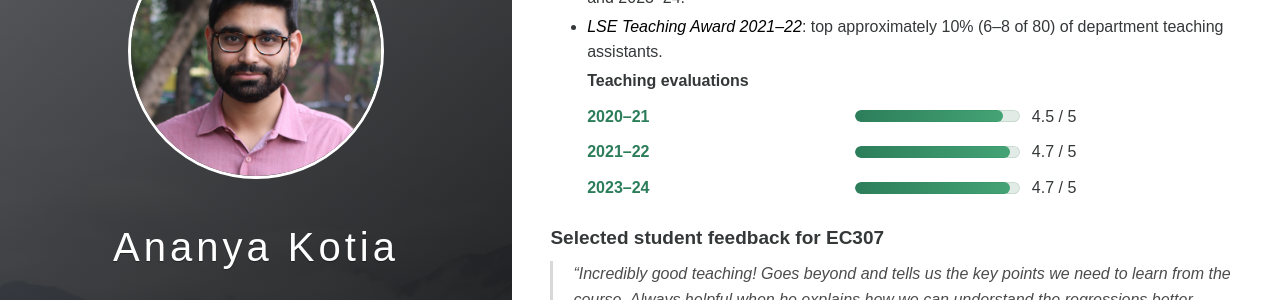
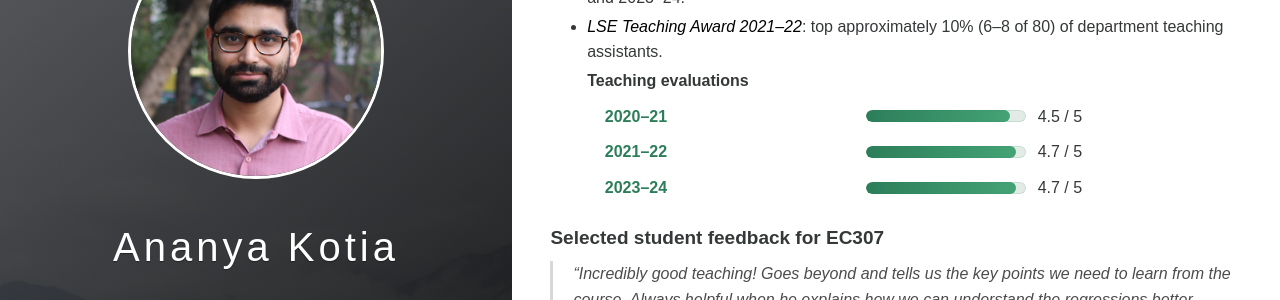
Before and after one commit to ananyakotia/ananyakotia.github.io, a Jekyll site: the page built from pages/teaching.markdown, in a window 1280 px wide. Shown: the part 180-480 px from the top of the page. Built offline with Jekyll 4.4.1, drawn with Linux system fonts in a browser that asks for light colours; some web fonts are replaced.

Commit message:
Update main.scss

```diff
--- a/css/main.scss
+++ b/css/main.scss
@@ -342,9 +342,14 @@ ul.no-bullets li {
 }
 
 .teaching-page .teaching-details .evaluation-label {
-  display: inline-block;
+  display: block;
   margin-bottom: 10px;
   font-size: 16px;
+  font-weight: 600;
+}
+
+.teaching-page .teaching-details li.teaching-evaluations .evaluation-bars {
+  margin-left: 1.1rem;
 }
 
 .teaching-page .evaluation-bars {
```
